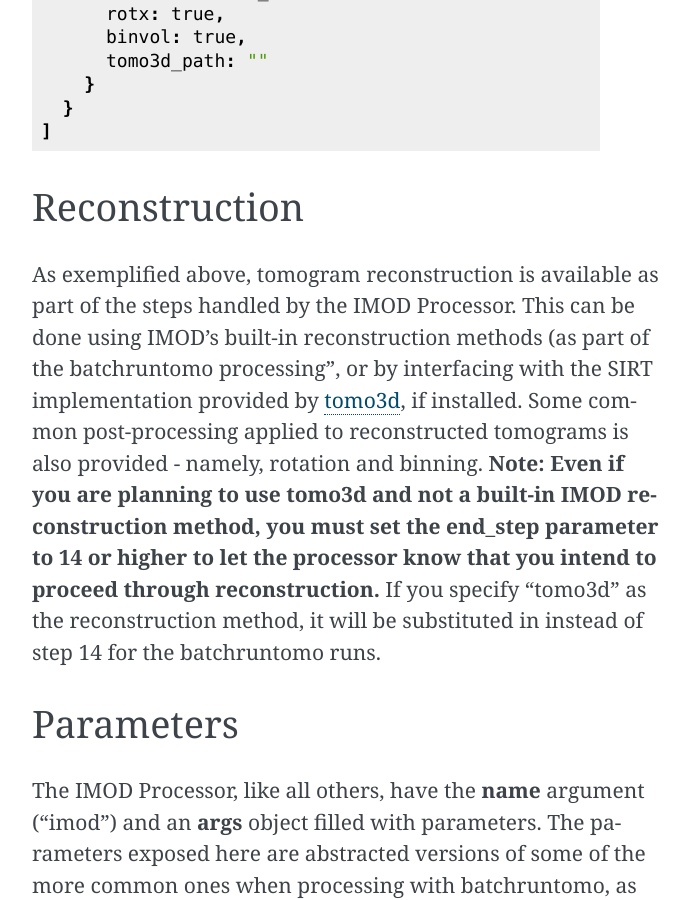
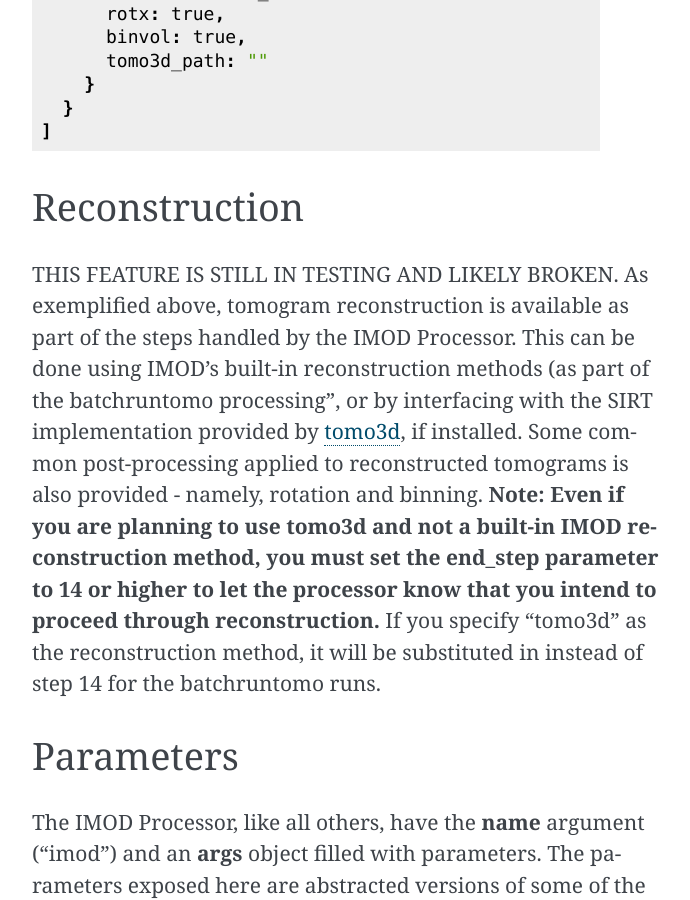
Before and after one commit to kmshin1397/ETSimulations, a Sphinx documentation site: the page built from docs/IMODProcessor.rst, in a window 1280 px wide and 900 px high, scrolled down 668 px. Shown: the whole window, without its empty margins (418-1108 px from the left). Built offline with Sphinx 7.4.7, drawn with Linux system fonts in a browser that asks for light colours.

Commit message:
Add reconstruction warning

```diff
--- a/docs/IMODProcessor.rst
+++ b/docs/IMODProcessor.rst
@@ -25,6 +25,7 @@ The IMOD Processor, found in processors/imod\_processor.py, is implemented to fa
 
 Reconstruction
 --------------
+THIS FEATURE IS STILL IN TESTING AND LIKELY BROKEN.
 As exemplified above, tomogram reconstruction is available as part of the steps handled by the IMOD Processor. This can be done using IMOD's built-in reconstruction methods (as part of the batchruntomo processing", or by interfacing with the SIRT implementation provided by `tomo3d <https://sites.google.com/site/3demimageprocessing/tomo3d>`_, if installed. Some common post-processing applied to reconstructed tomograms is also provided - namely, rotation and binning. **Note: Even if you are planning to use tomo3d and not a built-in IMOD reconstruction method, you must set the end\_step parameter to 14 or higher to let the processor know that you intend to proceed through reconstruction.** If you specify "tomo3d" as the reconstruction method, it will be substituted in instead of step 14 for the batchruntomo runs.
 
 Parameters
```
